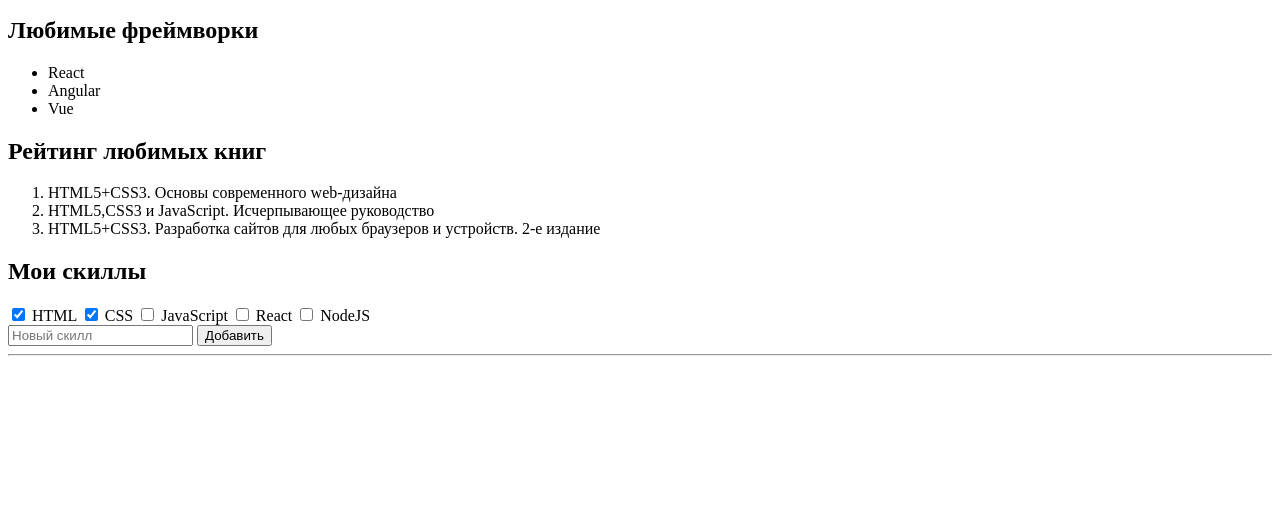
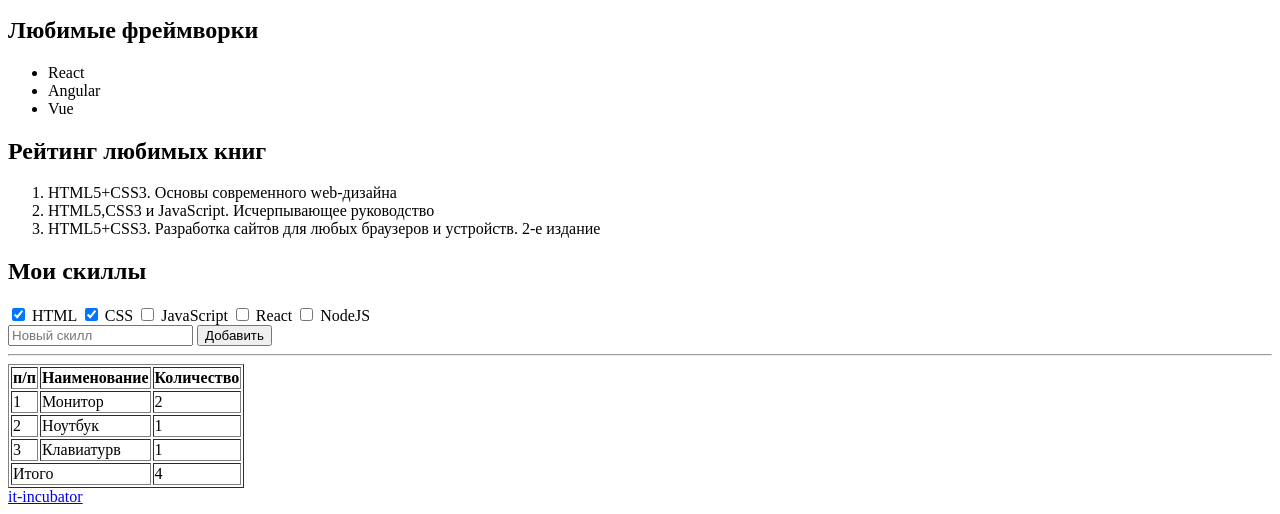
Before and after one commit to Leopoldiev/1-hw-with-auto-test-html-css-main, a plain HTML site: page index.html in a window 1280 px wide. Shown: the part 353-867 px from the top of the page. Before the commit the page ends 800 px from the top, so only its background shows below. Drawn offline with Linux system fonts and the light colour scheme.

Commit message:
completed all tasks

```diff
--- a/index.html
+++ b/index.html
@@ -92,19 +92,46 @@
         <!-- 5) Создай здесь однострочное поле для ввода текста с подсказкой "Новый скилл", которая исчезает, когда начинаешь что-то печатать (для подсказки есть специальный атрибут) -->
         <!-- 6) Создай здесь кнопку “Добавить” -->
         <!-- 7) Добавь горизонтальную линию (для этого есть специальный тег) -->
-        <input type="text" name="user-skill" placeholder="Новый скилл">
-        <input type="submit" value="Добавить">
+        <form action="">
+         <input type="text" name="user-skill" placeholder="Новый скилл">
+         <input type="submit" value="Добавить">
+        </form>
         <hr />
 
-        <table data-cy="hw-about-table-pre">
+        <table data-cy="hw-about-table-pre" border="1">
             <!-- 8) В таблице сделай 5 строк и 3 столбца.
                         - В первой строке ячейки заголовков, в остальных обычные ячейки
                         - Добавь границы для всей таблицы с помощью специального атрибута border="". Он устарел, но работает
                         - В последнем ряду первая ячейка должна занимать 2 столбца (как должно выглядеть - смотри образец). Таблицу можно заполнять любыми данными -->
+            <tr>
+               <th>п/п</th>
+               <th>Наименование</th>
+               <th>Количество</th>
+            </tr>
+            <tr>
+               <td>1</td>
+               <td>Монитор</td>
+               <td>2</td>
+            </tr>
+            <tr>
+               <td>2</td>
+               <td>Ноутбук</td>
+               <td>1</td>
+            </tr>
+            <tr>
+               <td>3</td>
+               <td>Клавиатурв</td>
+               <td>1</td>
+            </tr>
+            <tr>
+               <td colspan="2">Итого</td>
+               <td>4</td>
+            </tr>
         </table>
     </section>
     <footer data-cy="hw-footer-pre">
         <!-- 9) Создай здесь ссылку на наш сайт https://it-incubator.io/ (текст ссылки должен быть it-incubator) -->
+         <a href="https://it-incubator.io">it-incubator</a>
     </footer>
 </body>
 </html>
```
